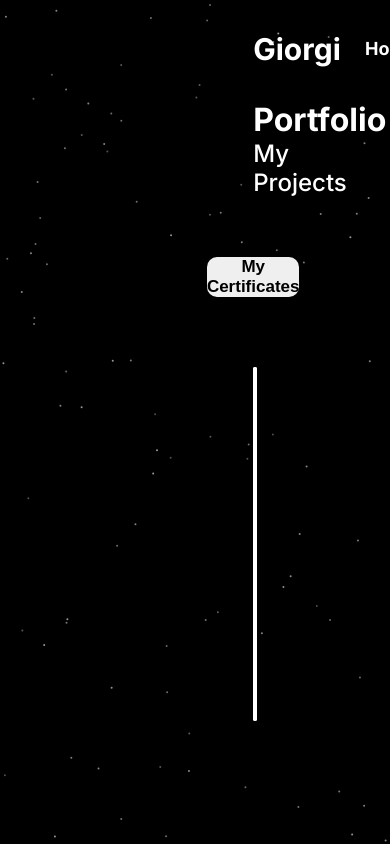
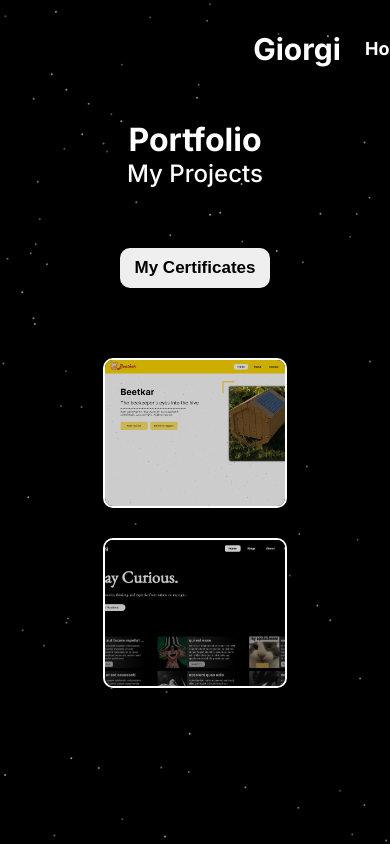
Before and after one commit to RyuKam1/portfolio-website, a Next.js app: page /portfolio in a window 390 px wide. Shown: the top 844 px of the page. Built offline with nearby package versions, Linux system fonts and the light colour scheme.

Commit message:
Made Portfolio Page Responsive

```diff
--- a/src/app/portfolio/page.jsx
+++ b/src/app/portfolio/page.jsx
@@ -37,7 +37,7 @@ function page() {
             translate: showRow ? "0% 20%" : "0% 0%",
           }}
         >
-          <Certificates />
+          <Certificates className={styles.certificates} />
           <button className={styles.closeButton} onClick={toggle}>
             X
           </button>
--- a/src/app/portfolio/portfolio.module.css
+++ b/src/app/portfolio/portfolio.module.css
@@ -1,9 +1,17 @@
 .pageContainer {
-  margin: 0 30vh;
+  margin: 0 18vw;
 }
 
 .mainContainer {
-  height: 100vh;
+  height: 120vh;
+}
+.sectionTitleContainer,
+.portfolioHeadingContainer {
+  display: flex;
+  flex-direction: column;
+  justify-content: center;
+  align-items: center;
+  right: 35%;
 }
 
 .portfolioSection,
@@ -28,8 +36,8 @@
 
 .portfolioImg {
   position: relative;
-  width: 580px;
-  height: 350px;
+  width: 100%;
+  height: 100%;
   transition: ease 0.3s;
 }
 
@@ -55,6 +63,8 @@
   transition: ease 0.3s;
   backdrop-filter: blur(5px);
   background-color: transparent;
+  width: 580px;
+  height: 350px;
 }
 
 .portfolioItemInner:hover {
@@ -101,6 +111,8 @@
   box-shadow: 0px 0px 20px -2px rgba(255, 255, 255, 1);
 }
 .McertiContainer {
+  width: 200px;
+  height: 500px;
   position: relative;
   display: flex;
 }
@@ -117,6 +129,7 @@
   height: 520px;
   top: 51%;
   left: 50%;
+  transform: scale(1);
   transform: translate(-50%, -50%);
 
   background-color: transparent;
@@ -146,3 +159,85 @@
   text-shadow: 0 0 10px;
   font-size: 40px;
 }
+
+@media (max-width: 1850px) {
+  .pageContainer {
+    margin: 0 10vw;
+  }
+}
+
+@media (max-width: 1500px) {
+  .pageContainer {
+    margin: 0 5vw;
+  }
+}
+
+@media (max-width: 1300px) {
+  .pageContainer {
+    margin: 0 2vw;
+  }
+}
+
+@media (max-width: 1220px) {
+  .sectionTitleContainer {
+    margin-top: 20px;
+    right: 0;
+  }
+  .portfolioHeadingContainer {
+    text-align: center;
+    right: 0;
+  }
+  .row {
+    flex-direction: column;
+    align-items: center;
+    justify-content: center;
+    width: 100%;
+  }
+  .portfolioItem {
+    width: 100%;
+  }
+  .portfolioItemInner {
+    width: 100%;
+  }
+}
+
+@media (max-width: 1000px) {
+  .row {
+    grid-template-columns: repeat(2, 1fr);
+  }
+}
+
+@media (max-width: 746px) {
+  .portfolioItemInner {
+    height: 300px;
+  }
+  .certiContainer {
+    transform: scale(0.6);
+    transform: translate(-50%, -30%);
+  }
+}
+
+@media (max-width: 670px) {
+  .pageContainer {
+    margin: 0 3vw;
+  }
+  .portfolioItemInner {
+    height: 250px;
+  }
+}
+
+@media (max-width: 500px) {
+  .row {
+    grid-template-columns: repeat(1, 1fr);
+  }
+
+  .portfolioItemInner {
+    height: 150px;
+  }
+}
+
+@media (max-width: 250px) {
+  .portfolioItemInner {
+    height: 100px;
+  }
+}
--- a/src/components/carousel/CertiCarousel.jsx
+++ b/src/components/carousel/CertiCarousel.jsx
@@ -7,7 +7,11 @@ import styles from "./certiCarousel.module.css";
 function CertiCarousel() {
   return (
     <div className={styles.container}>
-      <Carousel showThumbs={false} width={750} infiniteLoop={true}>
+      <Carousel
+        showThumbs={false}
+        infiniteLoop={true}
+        className={styles.carouselContainer}
+      >
         <div>
           <img src="/certi1.png" />
           <p className="legend">Nasa Space-Apps Challenge</p>
--- a/src/components/carousel/certiCarousel.module.css
+++ b/src/components/carousel/certiCarousel.module.css
@@ -1,5 +1,19 @@
 .container {
+  width: 100%;
+  height: 100%;
   display: flex;
   justify-content: center;
   align-items: center;
 }
+
+.container div img {
+  width: 100%;
+  height: 100%;
+  object-fit: cover;
+}
+
+.carouselContainer {
+  max-width: 60%;
+  height: 100%;
+  object-fit: cover;
+}
--- a/src/components/myCertificates/certificates.module.css
+++ b/src/components/myCertificates/certificates.module.css
@@ -1,6 +1,4 @@
 .mainContainer {
-  width: 200px;
-  height: 500px;
   background-color: transparent;
   display: flex;
   width: 100%;
```
